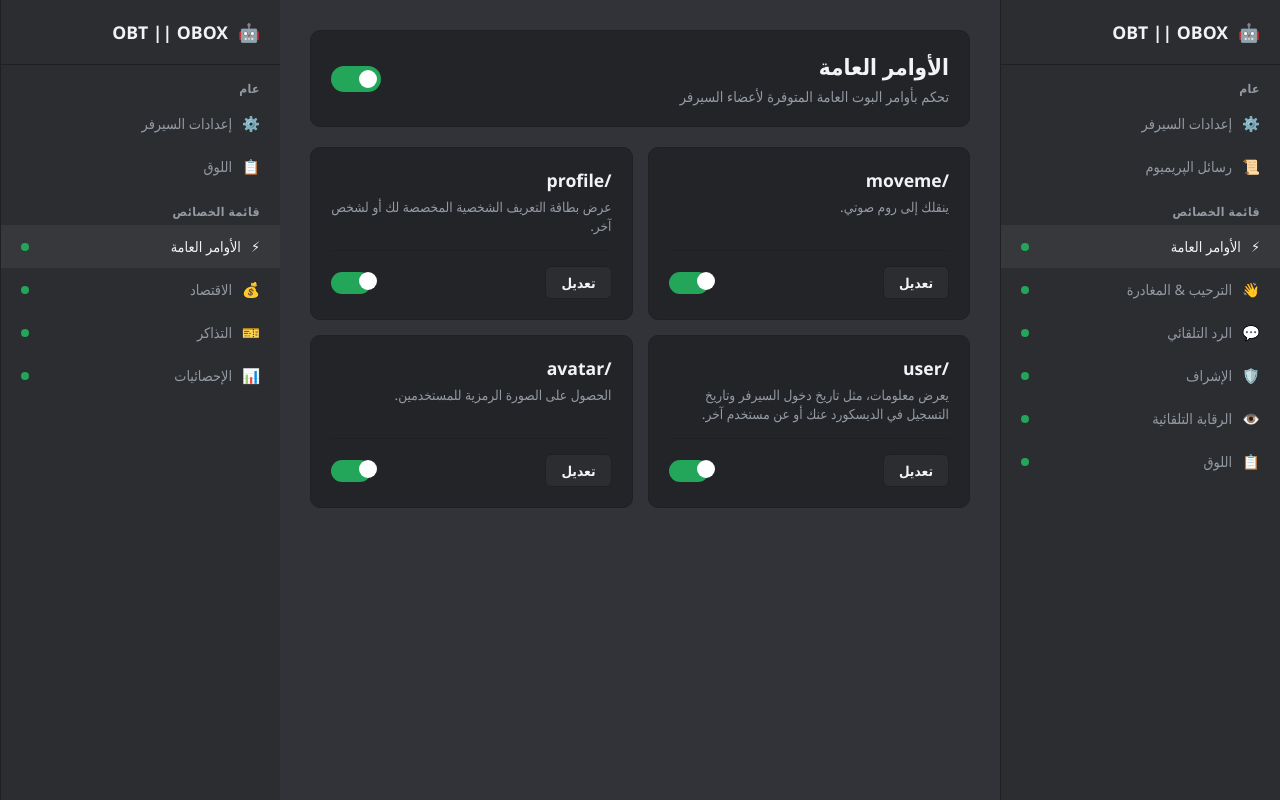
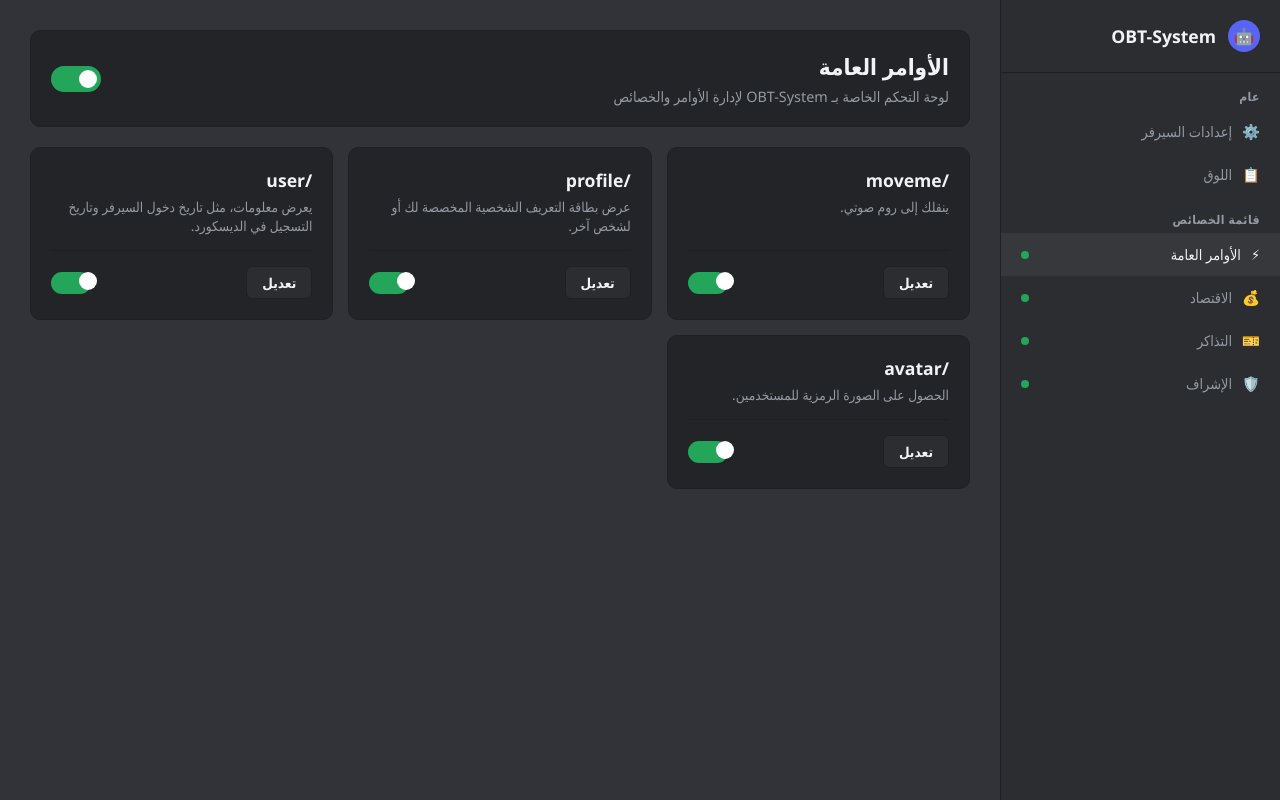
Before and after one commit to ansjmh65-arch/OBT-System-, a Flask app: page /dashboard in a window 1280 px wide. Run offline with Flask 3, Linux system fonts and the light colour scheme.

Commit message:
Update dashboard.html

```diff
--- a/templates/dashboard.html
+++ b/templates/dashboard.html
@@ -9,7 +9,6 @@
             --bg-main: #313338;
             --bg-sidebar: #2b2d31;
             --bg-card: #232428;
-            --bg-card-hover: #2b2d31;
             --accent: #5865f2;
             --accent-hover: #4752c4;
             --text-main: #f2f3f5;
@@ -33,7 +32,7 @@
             overflow: hidden;
         }
 
-        /* القائمة الجانبية (Sidebar) */
+        /* القائمة الجانبية */
         .sidebar {
             width: 280px;
             background-color: var(--bg-sidebar);
@@ -52,7 +51,18 @@
             color: var(--text-main);
             display: flex;
             align-items: center;
-            gap: 10px;
+            gap: 12px;
+        }
+
+        .bot-logo {
+            width: 32px;
+            height: 32px;
+            background-color: var(--accent);
+            border-radius: 50%;
+            display: flex;
+            align-items: center;
+            justify-content: center;
+            font-size: 1rem;
         }
 
         .menu-category {
@@ -87,7 +97,6 @@
             gap: 10px;
         }
 
-        /* علامة التفعيل الخضراء بجانب الأقسام */
         .status-dot {
             width: 8px;
             height: 8px;
@@ -125,7 +134,7 @@
             font-size: 0.9rem;
         }
 
-        /* زر التفعيل العام للقسم (Switch) */
+        /* أزرار التفعيل (Switch) */
         .switch {
             position: relative;
             display: inline-block;
@@ -168,7 +177,7 @@
             transform: translateX(24px);
         }
 
-        /* الكروت الداخلية */
+        /* الكروت */
         .cards-grid {
             display: grid;
             grid-template-columns: repeat(auto-fill, minmax(300px, 1fr));
@@ -222,7 +231,6 @@
             background-color: #35373c;
         }
 
-        /* التجاوب مع الجوال */
         @media (max-width: 768px) {
             body {
                 flex-direction: column;
@@ -241,135 +249,11 @@
 </head>
 <body>
 
-    <!-- القائمة الجانبية (Sidebar) مطابقة لـ ProBot -->
+    <!-- القائمة الجانبية باسم بوتك OBT-System -->
     <div class="sidebar">
         <div class="sidebar-header">
-            <span>🤖</span> OBT || OBOX
-        </div>
-
-        <div class="menu-category">عام</div>
-        <a href="#" class="menu-item">
-            <div class="menu-item-content"><span>⚙️</span> إعدادات السيرفر</div>
-        </a>
-        <a href="#" class="menu-item">
-            <div class="menu-item-content"><span>📜</span> رسائل الپريميوم</div>
-        </a>
-
-        <div class="menu-category">قائمة الخصائص</div>
-        <a href="#" class="menu-item active">
-            <div class="menu-item-content"><span>⚡</span> الأوامر العامة</div>
-            <div class="status-dot"></div>
-        </a>
-        <a href="#" class="menu-item">
-            <div class="menu-item-content"><span>👋</span> الترحيب & المغادرة</div>
-            <div class="status-dot"></div>
-        </a>
-        <a href="#" class="menu-item">
-            <div class="menu-item-content"><span>💬</span> الرد التلقائي</div>
-            <div class="status-dot"></div>
-        </a>
-        <a href="#" class="menu-item">
-            <div class="menu-item-content"><span>🛡️</span> الإشراف</div>
-            <div class="status-dot"></div>
-        </a>
-        <a href="#" class="menu-item">
-            <div class="menu-item-content"><span>👁️</span> الرقابة التلقائية</div>
-            <div class="status-dot"></div>
-        </a>
-        <a href="#" class="menu-item">
-            <div class="menu-item-content"><span>📋</span> اللوق</div>
-            <div class="status-dot"></div>
-        </a>
-    </div>
-
-    <!-- المحتوى الرئيسي (Main Content) -->
-    <div class="main-content">
-
-        <!-- رأس القسم الحالي مع زر التفعيل -->
-        <div class="section-header">
-            <div class="section-title">
-                <h1>الأوامر العامة</h1>
-                <p>تحكم بأوامر البوت العامة المتوفرة لأعضاء السيرفر</p>
-            </div>
-            <label class="switch">
-                <input type="checkbox" checked>
-                <span class="slider"></span>
-            </label>
-        </div>
-
-        <!-- شبكة الكروت (الأوامر والخيارات) -->
-        <div class="cards-grid">
-
-            <!-- كرت أمر moveme -->
-            <div class="card">
-                <div class="card-info">
-                    <h3>/moveme</h3>
-                    <p>ينقلك إلى روم صوتي.</p>
-                </div>
-                <div class="card-action">
-                    <button class="btn-edit" onclick="alert('تعديل أمر moveme');">تعديل</button>
-                    <label class="switch" style="width: 40px; height: 22px;">
-                        <input type="checkbox" checked>
-                        <span class="slider"></span>
-                    </label>
-                </div>
-            </div>
-
-            <!-- كرت أمر profile -->
-            <div class="card">
-                <div class="card-info">
-                    <h3>/profile</h3>
-                    <p>عرض بطاقة التعريف الشخصية المخصصة لك أو لشخص آخر.</p>
-                </div>
-                <div class="card-action">
-                    <button class="btn-edit" onclick="alert('تعديل أمر profile');">تعديل</button>
-                    <label class="switch" style="width: 40px; height: 22px;">
-                        <input type="checkbox" checked>
-                        <span class="slider"></span>
-                    </label>
-                </div>
-            </div>
-
-            <!-- كرت أمر user -->
-            <div class="card">
-                <div class="card-info">
-                    <h3>/user</h3>
-                    <p>يعرض معلومات، مثل تاريخ دخول السيرفر وتاريخ التسجيل في الديسكورد عنك أو عن مستخدم آخر.</p>
-                </div>
-                <div class="card-action">
-                    <button class="btn-edit" onclick="alert('تعديل أمر user');">تعديل</button>
-                    <label class="switch" style="width: 40px; height: 22px;">
-                        <input type="checkbox" checked>
-                        <span class="slider"></span>
-                    </label>
-                </div>
-            </div>
-
-            <!-- كرت أمر avatar -->
-            <div class="card">
-                <div class="card-info">
-                    <h3>/avatar</h3>
-                    <p>الحصول على الصورة الرمزية للمستخدمين.</p>
-                </div>
-                <div class="card-action">
-                    <button class="btn-edit" onclick="alert('تعديل أمر avatar');">تعديل</button>
-                    <label class="switch" style="width: 40px; height: 22px;">
-                        <input type="checkbox" checked>
-                        <span class="slider"></span>
-                    </label>
-                </div>
-            </div>
-
-        </div>
-
-    </div>
-
-</body>
-</html>
-    <!-- القائمة الجانبية (Sidebar) مطابقة لـ ProBot -->
-    <div class="sidebar">
-        <div class="sidebar-header">
-            <span>🤖</span> OBT || OBOX
+            <div class="bot-logo">🤖</div>
+            <span>OBT-System</span>
         </div>
 
         <div class="menu-category">عام</div>
@@ -393,8 +277,87 @@
             <div class="menu-item-content"><span>🎫</span> التذاكر</div>
             <div class="status-dot"></div>
         </a>
-        <a href="/dashboard/analytics" class="menu-item">
-            <div class="menu-item-content"><span>📊</span> الإحصائيات</div>
+        <a href="/dashboard/moderation" class="menu-item">
+            <div class="menu-item-content"><span>🛡️</span> الإشراف</div>
             <div class="status-dot"></div>
         </a>
     </div>
+
+    <!-- المحتوى الرئيسي -->
+    <div class="main-content">
+
+        <div class="section-header">
+            <div class="section-title">
+                <h1>الأوامر العامة</h1>
+                <p>لوحة التحكم الخاصة بـ OBT-System لإدارة الأوامر والخصائص</p>
+            </div>
+            <label class="switch">
+                <input type="checkbox" checked>
+                <span class="slider"></span>
+            </label>
+        </div>
+
+        <div class="cards-grid">
+
+            <div class="card">
+                <div class="card-info">
+                    <h3>/moveme</h3>
+                    <p>ينقلك إلى روم صوتي.</p>
+                </div>
+                <div class="card-action">
+                    <button class="btn-edit" onclick="alert('تعديل أمر moveme');">تعديل</button>
+                    <label class="switch" style="width: 40px; height: 22px;">
+                        <input type="checkbox" checked>
+                        <span class="slider"></span>
+                    </label>
+                </div>
+            </div>
+
+            <div class="card">
+                <div class="card-info">
+                    <h3>/profile</h3>
+                    <p>عرض بطاقة التعريف الشخصية المخصصة لك أو لشخص آخر.</p>
+                </div>
+                <div class="card-action">
+                    <button class="btn-edit" onclick="alert('تعديل أمر profile');">تعديل</button>
+                    <label class="switch" style="width: 40px; height: 22px;">
+                        <input type="checkbox" checked>
+                        <span class="slider"></span>
+                    </label>
+                </div>
+            </div>
+
+            <div class="card">
+                <div class="card-info">
+                    <h3>/user</h3>
+                    <p>يعرض معلومات، مثل تاريخ دخول السيرفر وتاريخ التسجيل في الديسكورد.</p>
+                </div>
+                <div class="card-action">
+                    <button class="btn-edit" onclick="alert('تعديل أمر user');">تعديل</button>
+                    <label class="switch" style="width: 40px; height: 22px;">
+                        <input type="checkbox" checked>
+                        <span class="slider"></span>
+                    </label>
+                </div>
+            </div>
+
+            <div class="card">
+                <div class="card-info">
+                    <h3>/avatar</h3>
+                    <p>الحصول على الصورة الرمزية للمستخدمين.</p>
+                </div>
+                <div class="card-action">
+                    <button class="btn-edit" onclick="alert('تعديل أمر avatar');">تعديل</button>
+                    <label class="switch" style="width: 40px; height: 22px;">
+                        <input type="checkbox" checked>
+                        <span class="slider"></span>
+                    </label>
+                </div>
+            </div>
+
+        </div>
+
+    </div>
+
+</body>
+                </html>
```
